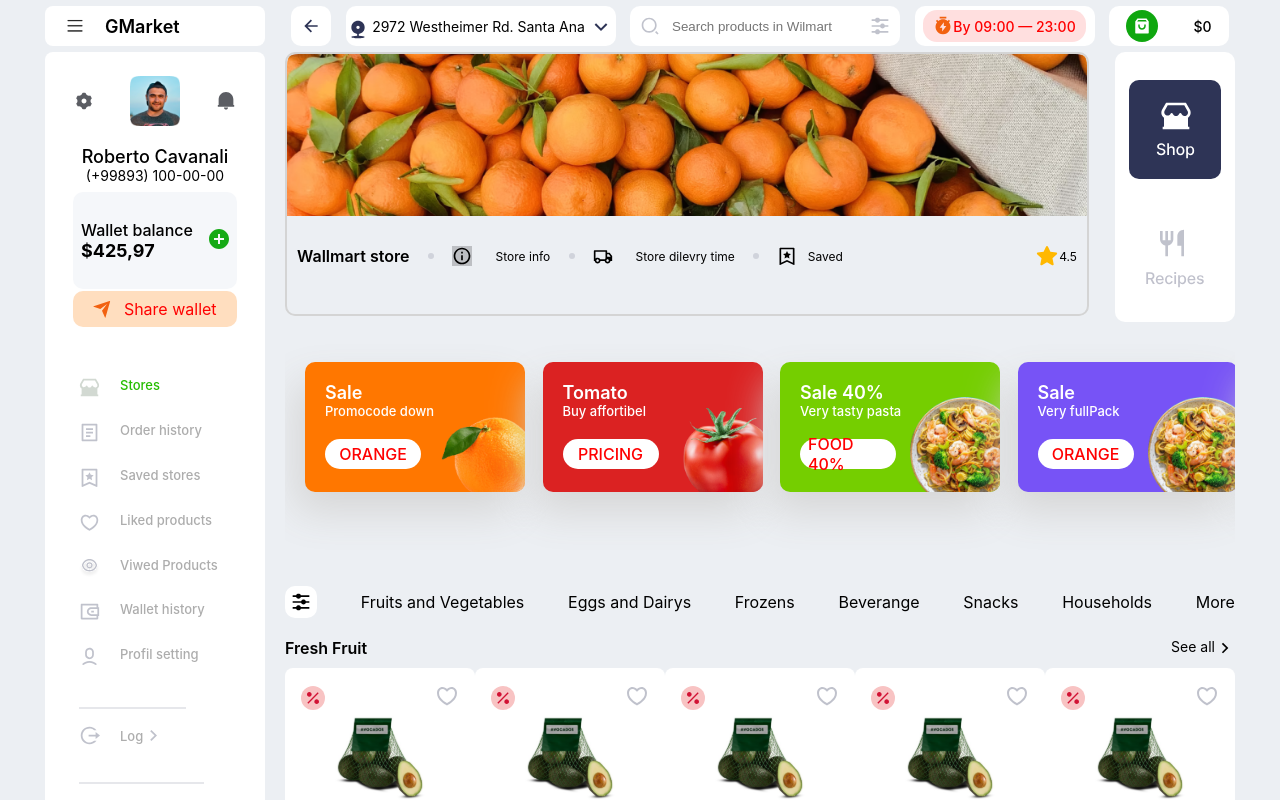
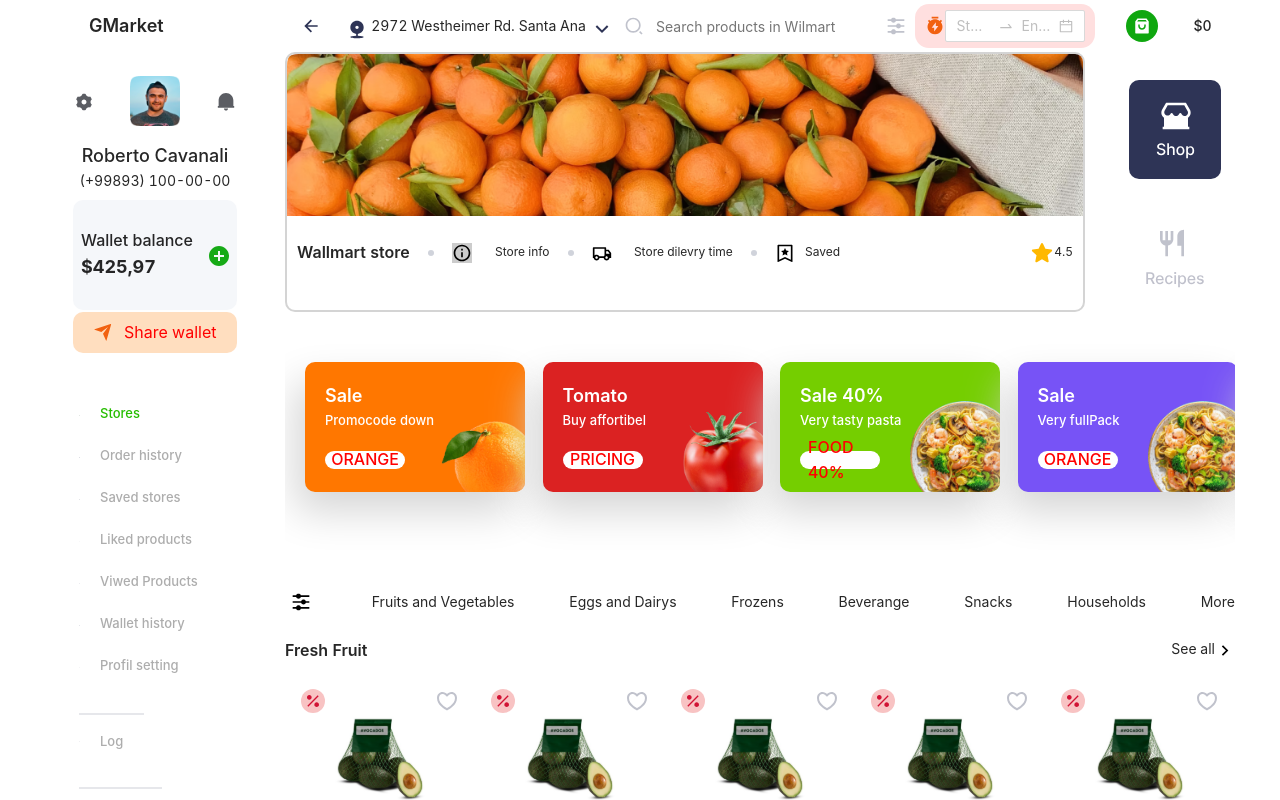
Before and after one commit to JavohirDobilov/web-shop, a React (Create React App) app: page / in a window 1280 px wide. Shown: the top 800 px of the page. Built offline with nearby package versions, Linux system fonts and the light colour scheme.

Commit message:
asd
adasd

```diff
--- a/package.json
+++ b/package.json
@@ -6,6 +6,7 @@
     "@testing-library/jest-dom": "^5.16.4",
     "@testing-library/react": "^12.1.4",
     "@testing-library/user-event": "^13.5.0",
+    "antd": "^4.19.5",
     "axios": "^0.26.1",
     "react": "^18.0.0",
     "react-dom": "^18.0.0",
--- a/src/components/Header/Header.jsx
+++ b/src/components/Header/Header.jsx
@@ -8,12 +8,16 @@ import filter from "../../img/headerIcons/filter.svg"
 import timer from "../../img/headerIcons/timer.svg"
 import cart from "../../img/headerIcons/cart.svg"
 import { useSelector } from 'react-redux'
+import { DatePicker, Space } from 'antd';
+import 'antd/dist/antd.css';
+
+const { RangePicker } = DatePicker;
 
 const Header = () => {
 
 
-    const cartProducts = useSelector(state=>state?.allProducts?.cart)
-    const totalPrice = cartProducts.reduce((acc,product) =>acc+=+product.pricing,0)
+    const cartProducts = useSelector(state => state?.allProducts?.cart)
+    const totalPrice = cartProducts.reduce((acc, product) => acc += +product.pricing, 0)
     console.log(cartProducts)
     return (
         <div className='header'>
@@ -39,19 +43,22 @@ const Header = () => {
                     <img src={filter} />
                 </div>
                 <div className='header-timer'>
-                   <div className='header-timer-circle'>
-                   <img src={timer} />
-                    <div className="header-timer-data">
-                        By 09:00 — 23:00
+                    <div className='header-timer-circle'>
+                        <img src={timer} />
+                        <div className="header-timer-data">
+                            <Space direction="horizontal" size={10}>
+                                <RangePicker showTime />
+                            </Space>
+
+                        </div>
                     </div>
-                   </div>
                 </div>
                 <div className='header-cart-block'>
                     <div className='header-cart-block-circle'>
-                        <img src={cart}/>
+                        <img src={cart} />
                     </div>
                     <div className='header-cart-total'>
-                    ${totalPrice}
+                        ${totalPrice}
                     </div>
                 </div>
 
```
Also changed, not shown: 1 other file (tests, documents, lock files or other folders).
